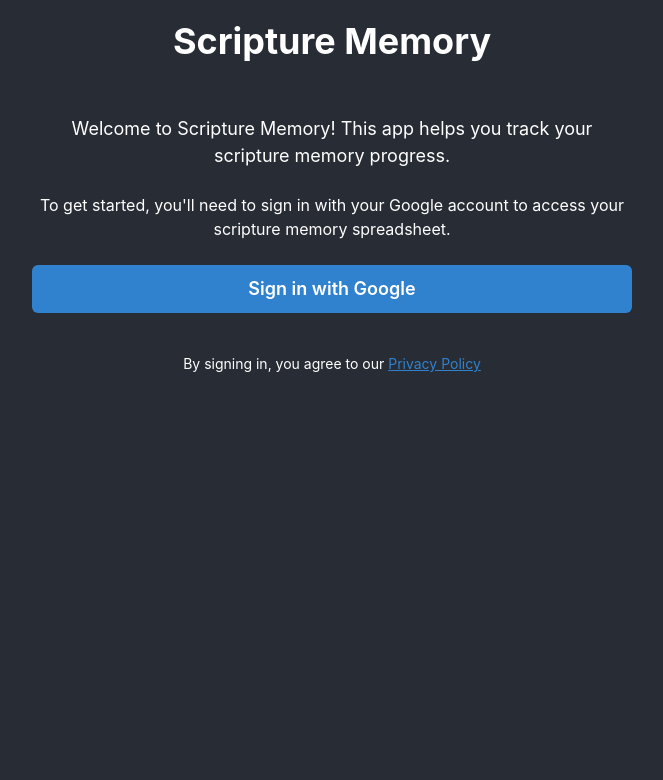
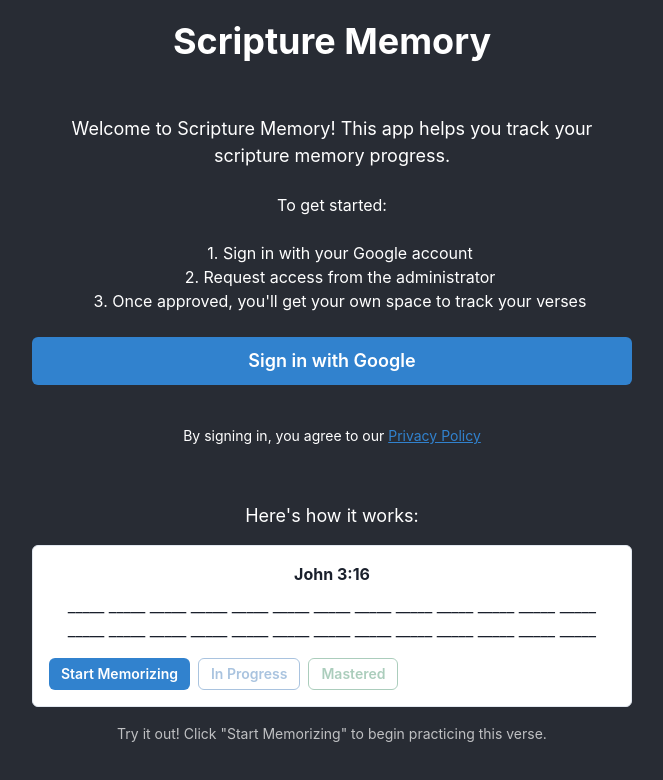
Before and after one commit to Benunc/scripturememory, a React (Vite) app: page / in a window 1280 px wide. Shown: the top 780 px of the page, without its empty margins (308-971 px from the left). Built offline with nearby package versions, Linux system fonts and the light colour scheme; no server answers.

Commit message:
make it more explained publicly

```diff
--- a/src/components/Intro.tsx
+++ b/src/components/Intro.tsx
@@ -1,4 +1,4 @@
-import { Box, Button, Heading, Text, VStack, Link } from '@chakra-ui/react'
+import { Box, Button, Heading, Text, VStack, Link, Flex } from '@chakra-ui/react'
 import { useState } from 'react'
 import { PrivacyPolicy } from './PrivacyPolicy'
 
@@ -8,6 +8,57 @@ interface IntroProps {
 
 export const Intro = ({ onLogin }: IntroProps) => {
   const [showPrivacyPolicy, setShowPrivacyPolicy] = useState(false);
+  const [isExampleActive, setIsExampleActive] = useState(false);
+  const [revealedWords, setRevealedWords] = useState<number[]>([]);
+  const [showFullVerse, setShowFullVerse] = useState(false);
+
+  const exampleVerse = {
+    reference: 'John 3:16',
+    text: 'For God so loved the world that he gave his one and only Son, that whoever believes in him shall not perish but have eternal life.',
+  };
+
+  const handleStartExample = () => {
+    setIsExampleActive(true);
+    setRevealedWords([]);
+    setShowFullVerse(false);
+  };
+
+  const handleShowHint = () => {
+    const words = exampleVerse.text.split(' ');
+    const nextWordIndex = revealedWords.length;
+    if (nextWordIndex < words.length) {
+      setRevealedWords(prev => [...prev, nextWordIndex]);
+    }
+  };
+
+  const handleReset = () => {
+    setRevealedWords([]);
+    setShowFullVerse(false);
+  };
+
+  const handleShowVerse = () => {
+    setShowFullVerse(prev => !prev);
+    if (!showFullVerse) {
+      setRevealedWords([]);
+    }
+  };
+
+  const renderVerseText = () => {
+    if (showFullVerse) {
+      return exampleVerse.text;
+    }
+
+    if (!isExampleActive) {
+      return exampleVerse.text.split(' ').map(() => '_____').join(' ');
+    }
+
+    return exampleVerse.text.split(' ').map((word, index) => {
+      if (revealedWords.includes(index)) {
+        return word;
+      }
+      return '_____';
+    }).join(' ');
+  };
 
   if (showPrivacyPolicy) {
     return <PrivacyPolicy onBack={() => setShowPrivacyPolicy(false)} />;
@@ -24,8 +75,13 @@ export const Intro = ({ onLogin }: IntroProps) => {
             Welcome to Scripture Memory! This app helps you track your scripture memory progress.
           </Text>
           <Text>
-            To get started, you'll need to sign in with your Google account to access your scripture memory spreadsheet.
+            To get started:
           </Text>
+          <Box pl={4}>
+            <Text>1. Sign in with your Google account</Text>
+            <Text>2. Request access from the administrator</Text>
+            <Text>3. Once approved, you'll get your own space to track your verses</Text>
+          </Box>
           <Button
             colorScheme="blue"
             size="lg"
@@ -43,6 +99,86 @@ export const Intro = ({ onLogin }: IntroProps) => {
               Privacy Policy
             </Link>
           </Text>
+
+          <Box mt={8}>
+            <Text fontSize="lg" mb={4}>
+              Here's how it works:
+            </Text>
+            <Box
+              p={4}
+              borderWidth="1px"
+              borderRadius="md"
+              borderColor="chakra-border-color"
+              bg="chakra-body-bg"
+              color="chakra-body-text"
+            >
+              <VStack align="stretch" spacing={4}>
+                <Box>
+                  <Text fontWeight="bold">{exampleVerse.reference}</Text>
+                  <Text mt={2}>{renderVerseText()}</Text>
+                </Box>
+                <Flex gap={2} wrap="wrap">
+                  {!isExampleActive ? (
+                    <Button
+                      size="sm"
+                      colorScheme="blue"
+                      onClick={handleStartExample}
+                    >
+                      Start Memorizing
+                    </Button>
+                  ) : (
+                    <>
+                      {revealedWords.length >= exampleVerse.text.split(' ').length ? (
+                        <Button
+                          size="sm"
+                          colorScheme="orange"
+                          onClick={handleReset}
+                        >
+                          Reset
+                        </Button>
+                      ) : (
+                        <>
+                          <Button
+                            size="sm"
+                            colorScheme="purple"
+                            onClick={handleShowHint}
+                          >
+                            Show Hint
+                          </Button>
+                          <Button
+                            size="sm"
+                            colorScheme="teal"
+                            onClick={handleShowVerse}
+                          >
+                            {showFullVerse ? 'Hide Verse' : 'Show Verse'}
+                          </Button>
+                        </>
+                      )}
+                    </>
+                  )}
+                  <Button
+                    size="sm"
+                    colorScheme="blue"
+                    variant="outline"
+                    isDisabled
+                  >
+                    In Progress
+                  </Button>
+                  <Button
+                    size="sm"
+                    colorScheme="green"
+                    variant="outline"
+                    isDisabled
+                  >
+                    Mastered
+                  </Button>
+                </Flex>
+              </VStack>
+            </Box>
+            <Text fontSize="sm" opacity={0.7} textAlign="center" mt={4}>
+              Try it out! Click "Start Memorizing" to begin practicing this verse.
+            </Text>
+          </Box>
         </VStack>
       </Box>
     </Box>
```
